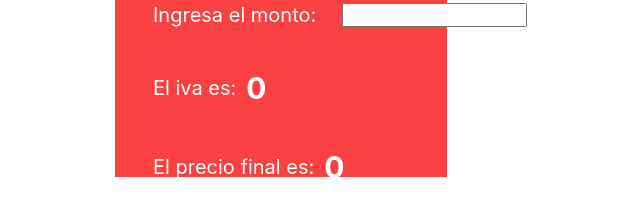
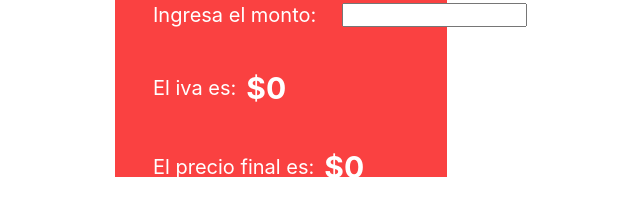
Before and after one commit to 4cidkid/calculadoradeiva, a React (Create React App) app: page / in a window 1280 px wide. Shown: the part 199-414 px from the top of the page, without its empty margins (359-999 px from the left). Built offline with nearby package versions, Linux system fonts and the light colour scheme.

Commit message:
added a max length for input

```diff
--- a/src/Components/Calculadora/Calculadora.js
+++ b/src/Components/Calculadora/Calculadora.js
@@ -6,6 +6,9 @@ export default function Calculadora() {
   const [finalPrice, setfinalPrice] = useState(0);
   function validateInput(e){
     e.target.value = e.target.value.replace(/[^0-9.]/g, '').replace(/(\..*)\./g, '$1');
+    if(e.target.value.length > 16){
+        e.target.value = 0;
+    }
   }
   function calculateIva(e) {
       if(e.target.value<0){
@@ -37,11 +40,11 @@ export default function Calculadora() {
         </div>
         <div className="result">
           <label>El iva es:</label>
-          <h2 style={{margin: '0px'}} >{monto}</h2>
+          <h2 style={{margin: '0px'}} >${monto}</h2>
         </div>
         <div className="result">
           <label>El precio final es:</label>
-          <h2 style={{margin: '0px'}} >{finalPrice}</h2>
+          <h2 style={{margin: '0px'}} >${finalPrice}</h2>
         </div>
       </div>
     </div>
```
